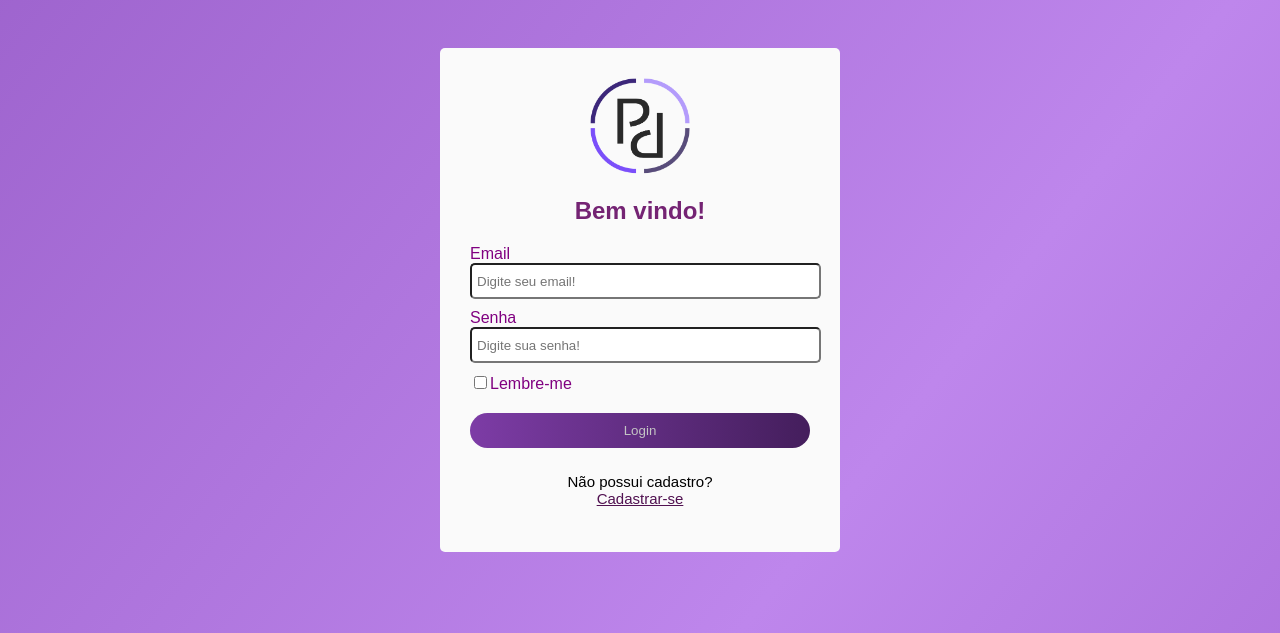
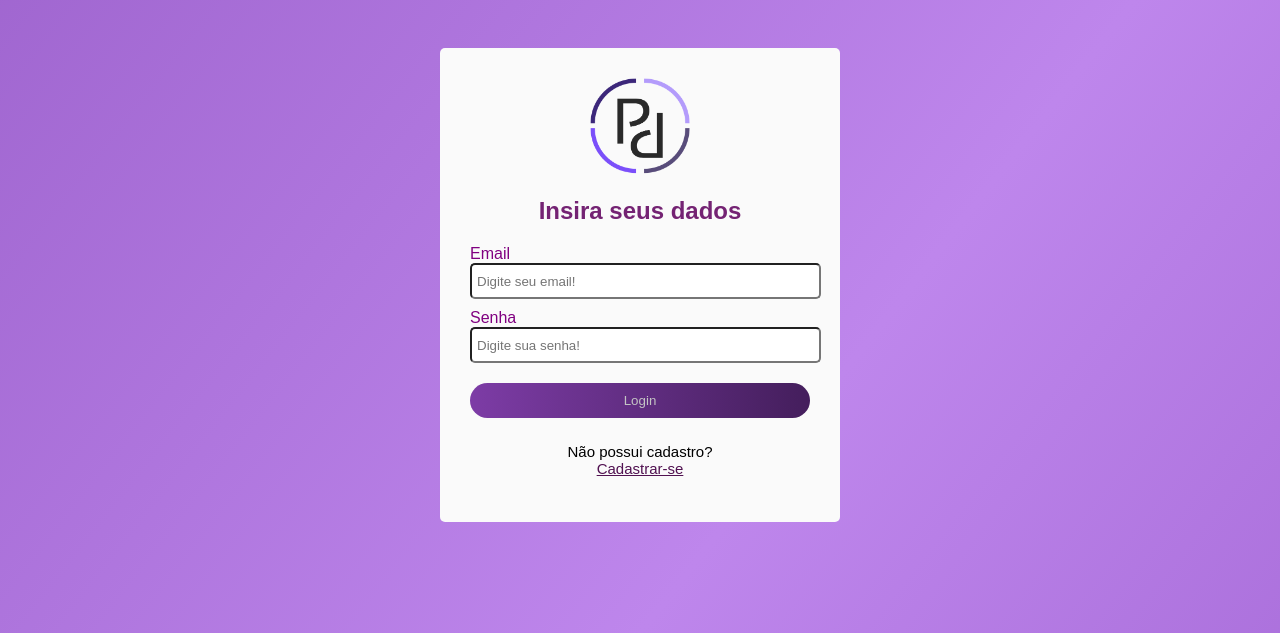
Before and after one commit to Joaofury/Projeto-do-TCC, a PHP site: page /login.html in a window 1280 px wide. Shown: the top 633 px of the page. Run offline with PHP 8.4, Linux system fonts and the light colour scheme.

Commit message:
adicionado campo cpf

```diff
--- a/cadastro.html
+++ b/cadastro.html
@@ -30,6 +30,10 @@
                             <label>Senha</label>
                             <input type="password" placeholder="Digite sua senha" name="senha" required />
                             </div>
+                            <div class="card-group-cad">
+                                <label>CPF</label>
+                                <input type="number" placeholder="Digite seu cpf" name="cpf" required />
+                                </div>
                       <div class="card-group-cad">
                         <select class="estado" required>
                             <option selected="" value="">Selecione o Estado (UF)</option>
--- a/login.html
+++ b/login.html
@@ -19,7 +19,7 @@
 
      <div class="card-top">
      <img  class="logo" src="assets/logoppinformatize.png" />
-      <h2 class="title">Bem vindo!</h2>
+      <h2 class="title">Insira seus dados</h2>
      </div>
      <div class="card-group">
      <label>Email</label>
@@ -29,10 +29,6 @@
      <label>Senha</label>
      <input type="password" placeholder="Digite sua senha!" name="senha" required/>
     </div>
-    <div class="card-group">
-      <label><input type="checkbox">Lembre-me</label>
-
-     </div>
      <div class="card-group btn">
       <button type="submit">Login</button>
 
```
Also changed, not shown: cadastro.php (+6 -6 lines).
